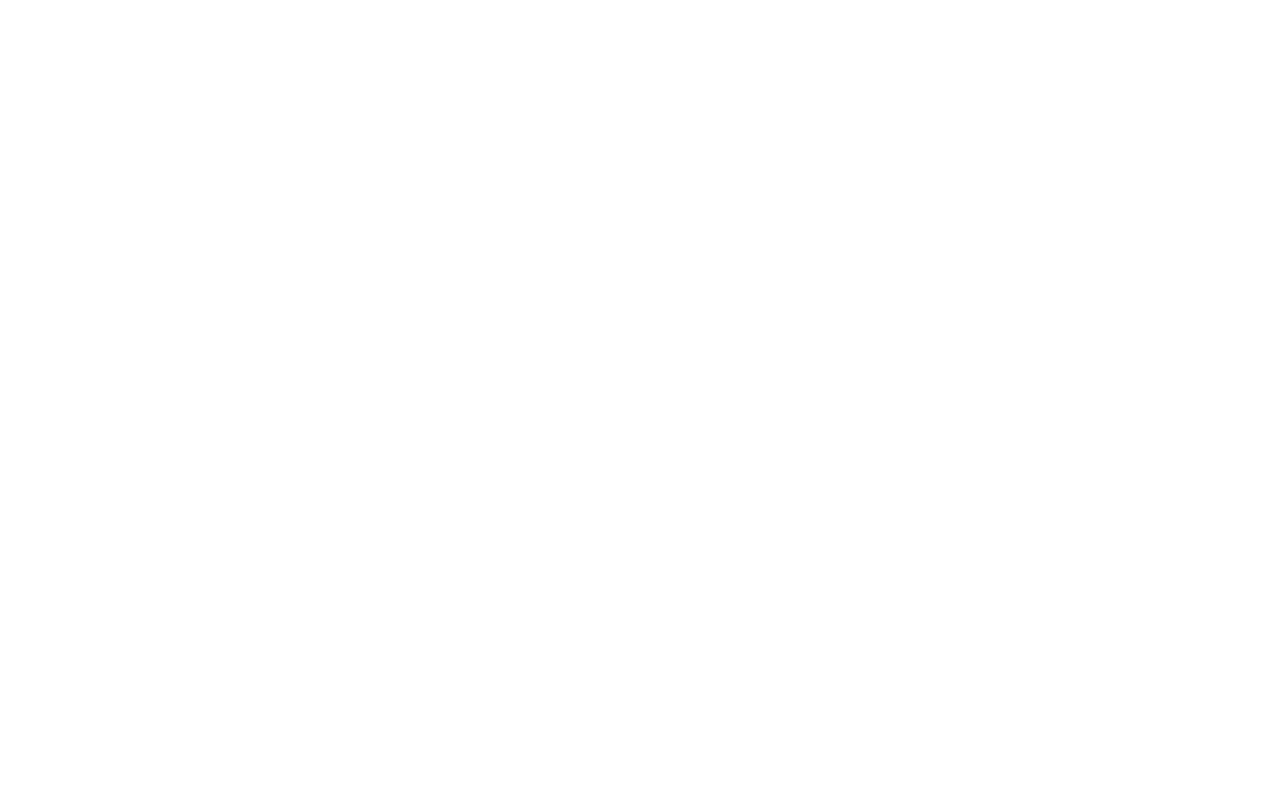
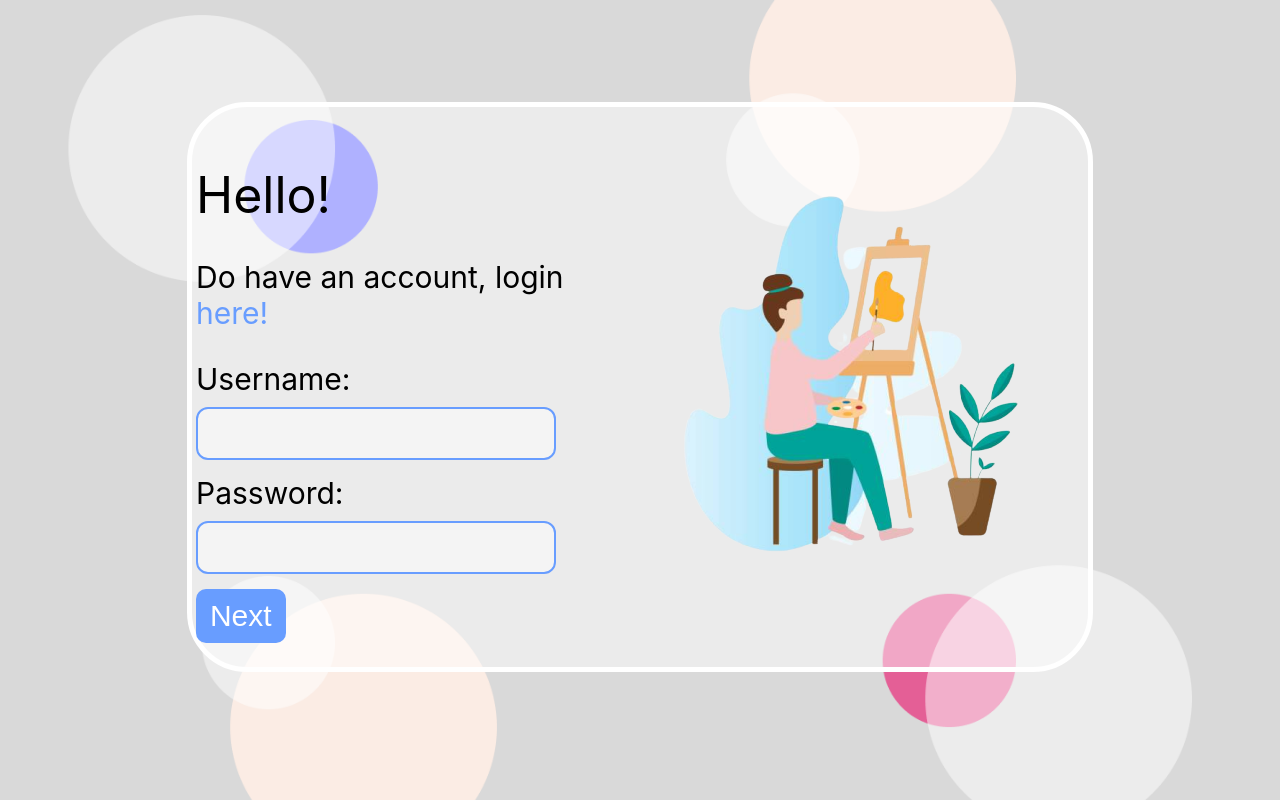
Before and after one commit to rana-ghraizi/final-frontend, a React (Create React App) app: page /register in a window 1280 px wide. Before the commit this address had no page. Built offline with nearby package versions, Linux system fonts and the light colour scheme.

Commit message:
login/register

```diff
--- a/src/App.js
+++ b/src/App.js
@@ -6,6 +6,7 @@
 import Login from './Pages/Login/Login';
 import Cart from './Pages/Cart/Cart';
 import Profile from './Pages/Profile/Profile';
+import Register from './Pages/Register/Register';
 
 function App() {
   return (
@@ -22,6 +23,7 @@
           <Route path="/aboutus" element={<Aboutus />} />
           <Route path="/paintings" element={<Paintings />} />
           <Route path="/login" element={<Login />} />
+          <Route path="/register" element={<Register />} />
           <Route path="/cart" element={<Cart />} />
           <Route path="/profile" element={<Profile />} />
         </Routes>
--- a/src/Pages/Login/Login.css
+++ b/src/Pages/Login/Login.css
@@ -0,0 +1,79 @@
+.login-wrapper {
+  overflow: auto;
+  content: "";
+  background-image: url("../../Images/Group\ 21.png");
+  height: 100vh;
+  background-position: center;
+  background-repeat: no-repeat;
+  background-size: cover;
+  position: relative;
+}
+.login-wrapper-container {
+  border: white solid 5px;
+  background: rgba(255, 255, 255, 0.45);
+  border-radius: 60px;
+  width: 70%;
+  height: 70vh;
+  margin-left: auto;
+  margin-right: auto;
+  margin-top: 8%;
+  display: flex;
+  justify-content: center;
+  align-items: center;
+}
+.login-content {
+  width: 50%;
+}
+.login-content-h1 {
+  font-size: 50px;
+  font-weight: 400;
+}
+.login-content-p {
+  font-size: 30px;
+}
+.username {
+  display: flex;
+  flex-direction: column;
+}
+.about-username {
+  font-size: 30px;
+  margin-bottom: 10px;
+}
+.username-input {
+  width: 75%;
+  padding: 10px;
+  border-radius: 12px;
+  background: rgba(255, 255, 255, 0.45);
+  border: solid 2px #689dff;
+  font-size: 25px;
+  margin-bottom: 15px;
+}
+.username-input:focus {
+  border-color: #689dff;
+  outline: none;
+}
+.login-button {
+  border: none;
+  padding: 10px;
+  width: 20%;
+  background-color: #689dff;
+  color: white;
+  font-size: 30px;
+  margin-top: 8%;
+  border-radius: 10px;
+  font-weight: 400;
+  cursor: pointer;
+  margin-left: 58%;
+}
+.login-pic {
+  width: 80%;
+}
+.error-message{
+    color: #E45F96;
+    font-size: 20px;
+    font-weight: 500;
+}
+.login-a{
+    color: #689dff;
+    text-decoration: none;
+}
--- a/src/Pages/Login/Login.js
+++ b/src/Pages/Login/Login.js
@@ -1,13 +1,84 @@
-import React from 'react'
-import Navbar from '../../components/navbar/Navbar'
-import Footer from '../../components/footer/Footer'
+import React, { useState } from "react";
+import "./Login.css";
+import login from "../../Images/image_8-removebg-preview.png";
 
 const Login = () => {
+  const [username, setUsername] = useState("");
+  const [password, setPassword] = useState("");
+  const [error, setError] = useState(null);
+
+  const handleLogin = async (event) => {
+    event.preventDefault();
+    setError(null);
+    try {
+      const response = await fetch("http://localhost:5000/login", {
+        method: "POST",
+        headers: { "Content-Type": "application/json" },
+        body: JSON.stringify({ username, password }),
+      });
+      const data = await response.json();
+      console.log(data);
+      if (!response.ok) {
+        throw new Error(data.message);
+      }
+      sessionStorage.setItem("token", data.token);
+      sessionStorage.setItem("Id", data.user);
+      sessionStorage.setItem("role", data.role);
+      // if (data.role === "User") {
+      window.location.href = "/";
+      // }
+      console.log("Login successful");
+    } catch (error) {
+      setError(error.message);
+      console.error(error);
+    }
+  };
+
   return (
-    <div>
+    <div className="login-wrapper">
+      <div className="login-wrapper-container">
+        <div className="login-content">
+          <h1 className="login-content-h1">Welcome Back!</h1>
+          <p className="login-content-p">
+            Don't have an account, sign up <a href="/register" className="login-a">here!</a>
+          </p>
+          <form className="login-form" onSubmit={handleLogin}>
+            <div className="username">
+              <label className="about-username">Username:</label>
+              <input
+                className="username-input"
+                type="text"
+                id="username"
+                name="username"
+                value={username}
+                onChange={(e) => setUsername(e.target.value)}
+              />
+            </div>
+            <div className="username">
+              <label className="about-username">Password:</label>
+              <input
+                className="username-input"
+                type="password"
+                id="password"
+                name="password"
+                value={password}
+                onChange={(e) => setPassword(e.target.value)}
+              />
+            </div>
+            <div>
+              {error && <p className="error-message"> Invalid Credentials</p>}
+              <button type="submit" className="login-button">
+                Login
+              </button>
+            </div>
+          </form>
+        </div>
+        <div className="login-image">
+          <img src={login} alt="login-pic" />
+        </div>
+      </div>
+    </div>
+  );
+};
 
-    </div>
-  )
-}
-
-export default Login
+export default Login;
--- /dev/null
+++ b/src/Pages/Register/Register.css
@@ -0,0 +1,37 @@
+.next-button{
+    border: none;
+    padding: 10px;
+    width: 20%;
+    background-color: #689dff;
+    color: white;
+    font-size: 30px;
+    /* margin-top: 8%; */
+    border-radius: 10px;
+    font-weight: 400;
+    cursor: pointer;
+}
+.previous-button{
+    border: none;
+    padding: 10px;
+    width: 22%;
+    background-color: #689dff;
+    color: white;
+    font-size: 30px;
+    /* margin-top: 8%; */
+    border-radius: 10px;
+    font-weight: 400;
+    cursor: pointer;
+}
+.register-button{
+    border: none;
+    padding: 10px;
+    width: 20%;
+    background-color: #689dff;
+    color: white;
+    font-size: 30px;
+    /* margin-top: 8%; */
+    border-radius: 10px;
+    font-weight: 400;
+    cursor: pointer;
+    margin-left: 37%;
+}
--- /dev/null
+++ b/src/Pages/Register/Register.js
@@ -0,0 +1,167 @@
+import React, { useState } from "react";
+import login from "../../Images/image_8-removebg-preview.png";
+import { useNavigate } from "react-router-dom";
+import "./Register.css";
+
+const Login = () => {
+  let navigate = useNavigate();
+  const [step, setStep] = useState(1);
+
+  const handleNext = (e) => {
+    e.preventDefault();
+    setStep((prevStep) => prevStep + 1);
+  };
+
+  const handlePrevious = (e) => {
+    e.preventDefault();
+    setStep((prevStep) => prevStep - 1);
+  };
+
+  const [username, setUsername] = useState("");
+  const [password, setPassword] = useState("");
+  const [address, setAddress] = useState("");
+  const [phonenumber, setPhoneNumber] = useState("");
+  const [role, setRole] = useState("Artist");
+  const [error, setError] = useState(null);
+
+  const handleRegister = async (event) => {
+    event.preventDefault();
+    setError(null);
+
+    try {
+      const response = await fetch("http://localhost:5000/register", {
+        method: "POST",
+        headers: { "Content-Type": "application/json" },
+        body: JSON.stringify({
+          username,
+          password,
+          address,
+          phonenumber,
+          role,
+        }),
+      });
+
+      if (!response.ok) {
+        const data = await response.json();
+        throw new Error(data.error);
+      }
+
+      const data = await response.json();
+      sessionStorage.setItem("token", data.token);
+      sessionStorage.setItem("Id", data.user);
+      if (data.role === "User") {
+        navigate("/");
+      }
+      console.log("Registration successful");
+    } catch (error) {
+      setError(error.message);
+      console.error(error);
+    }
+  };
+
+  return (
+    <div className="login-wrapper">
+      <div className="login-wrapper-container">
+        <div className="login-content">
+          <h1 className="login-content-h1">Hello!</h1>
+          <p className="login-content-p">
+            Do have an account, login{" "}
+            <a href="/login" className="login-a">
+              here!
+            </a>
+          </p>
+          <form className="login-form" onSubmit={handleRegister}>
+            {step === 1 && (
+              <div>
+                <div className="username">
+                  <label className="about-username">Username:</label>
+                  <input
+                    className="username-input"
+                    type="text"
+                    id="username"
+                    name="username"
+                    value={username}
+                    onChange={(e) => setUsername(e.target.value)}
+                  />
+                </div>
+                <div className="username">
+                  <label className="about-username">Password:</label>
+                  <input
+                    className="username-input"
+                    type="password"
+                    id="password"
+                    name="password"
+                    value={password}
+                    onChange={(e) => setPassword(e.target.value)}
+                  />
+                </div>
+                <button
+                  type="button"
+                  onClick={handleNext}
+                  className="next-button"
+                >
+                  Next
+                </button>
+              </div>
+            )}
+            {step === 2 && (
+              <div>
+                <div className="username">
+                  <label className="about-username">Address:</label>
+                  <input
+                    className="username-input"
+                    type="text"
+                    id="address"
+                    name="address"
+                    value={address}
+                    onChange={(e) => setAddress(e.target.value)}
+                  />
+                </div>
+                <div className="username">
+                  <label className="about-username">Phone Number:</label>
+                  <input
+                    className="username-input"
+                    type="text"
+                    id="phone-number"
+                    name="phonenumber"
+                    value={phonenumber}
+                    onChange={(e) => setPhoneNumber(e.target.value)}
+                  />
+                </div>
+                <div className="username">
+                  <label className="about-username">Role:</label>
+                  <input
+                    className="username-input"
+                    type="text"
+                    id="role"
+                    name="role"
+                    value={role}
+                    onChange={(e) => setRole(e.target.value)}
+                  />
+                </div>
+                {error && <p className="error-message"> {error}</p>}
+                <button
+                  type="button"
+                  onClick={handlePrevious}
+                  className="previous-button"
+                >
+                  Previous
+                </button>
+
+                <button className="register-button" type="submit">
+                  Register
+                </button>
+
+              </div>
+            )}
+          </form>
+        </div>
+        <div className="login-image">
+          <img src={login} alt="login-pic" />
+        </div>
+      </div>
+    </div>
+  );
+};
+
+export default Login;
--- a/src/components/footer/Footer.js
+++ b/src/components/footer/Footer.js
@@ -22,7 +22,7 @@
           <Link className="about-footer-li" to={"/paintings"}>
             Paintings
           </Link>
-          <Link className="about-footer-li" to={"/login"}>
+          <Link className="about-footer-li" to={"/register"}>
             Get Started
           </Link>
         </div>
--- a/src/components/navbar/Navbar.js
+++ b/src/components/navbar/Navbar.js
@@ -21,7 +21,7 @@
             <Link to="/paintings">Paintings</Link>
           </button>
           <button className="navnavbar-button">
-            <Link to="/login">Get Started</Link>
+            <Link to="/register">Get Started</Link>
           </button>
         </div>
         <div className="navbar-icons">
```
Also changed, not shown: src/Images/Group 21.png (added), src/Images/image_8-removebg-preview.png (added).
